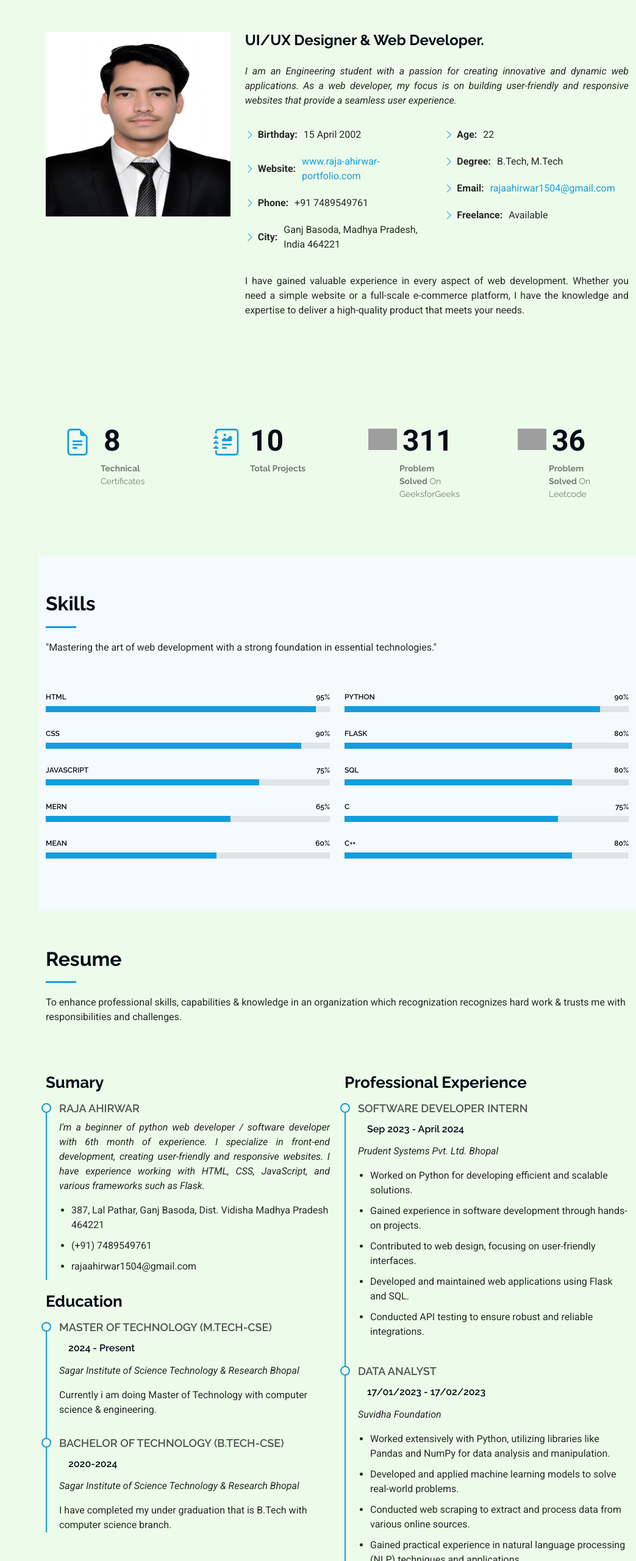
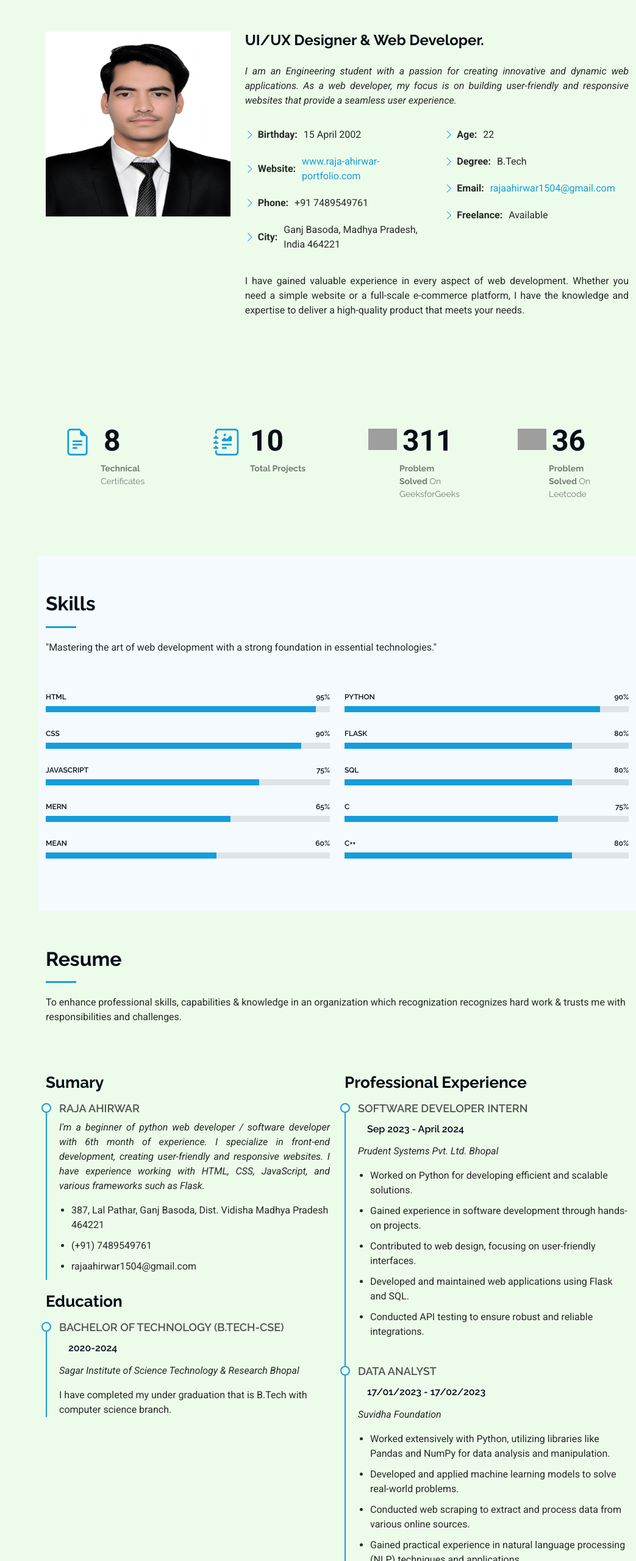
Before and after one commit to raja1504/iportfolio.raja, a plain HTML site: page index.html in a window 1280 px wide. Shown: the part 1114-3674 px from the top of the page at 61% size, without its empty margins (237-1280 px from the left). Drawn offline with Linux system fonts and the light colour scheme; grey boxes are pictures that could not be loaded.

Commit message:
Update index.html

```diff
--- a/index.html
+++ b/index.html
@@ -147,7 +147,7 @@
               <div class="col-lg-6">
                 <ul>
                   <li><i class="bi bi-chevron-right"></i> <strong>Age:</strong> <span>22</span></li>
-                  <li><i class="bi bi-chevron-right"></i> <strong>Degree:</strong> <span>B.Tech, M.Tech</span></li>
+                  <li><i class="bi bi-chevron-right"></i> <strong>Degree:</strong> <span>B.Tech</span></li>
                   <li><i class="bi bi-chevron-right"></i> <strong>Email:</strong> <span><a href="mailto:rahaahirwar1504@gmail.com">rajaahirwar1504@gmail.com</a></span></li>
                   <li><i class="bi bi-chevron-right"></i> <strong>Freelance:</strong> <span>Available</span></li>
                 </ul>
@@ -331,12 +331,12 @@
             </div><!-- Edn Resume Item -->
 
             <h3 class="resume-title">Education</h3>
-            <div class="resume-item">
+            <!-- <div class="resume-item">
               <h4>Master of Technology (M.Tech-CSE)</h4>
               <h5>2024 - Present</h5>
               <p><em>Sagar Institute of Science Technology &amp; Research Bhopal</em></p>
               <p>Currently i am doing Master of Technology with computer science &amp; engineering.</p>
-            </div><!-- Edn Resume Item -->
+            </div> --> <!-- Edn Resume Item -->
 
             <div class="resume-item">
               <h4>bachelor of Technology (b.Tech-CSE)</h4>
```
